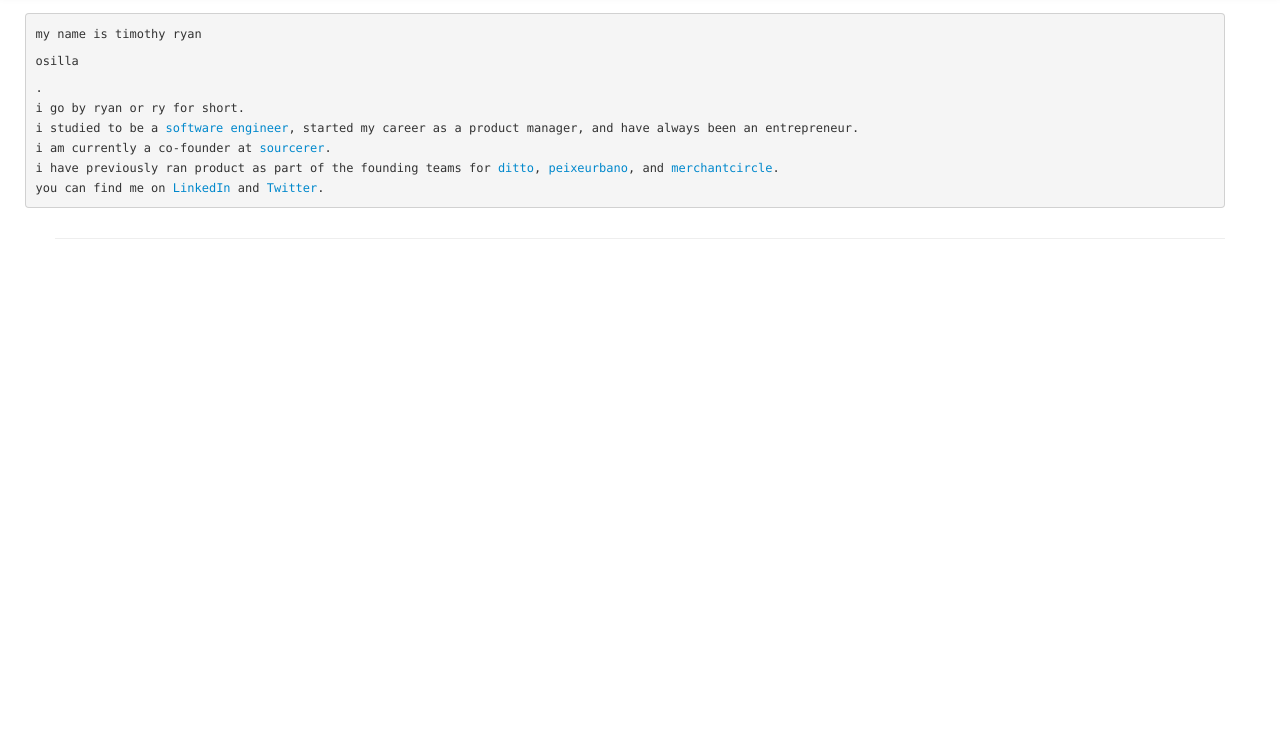
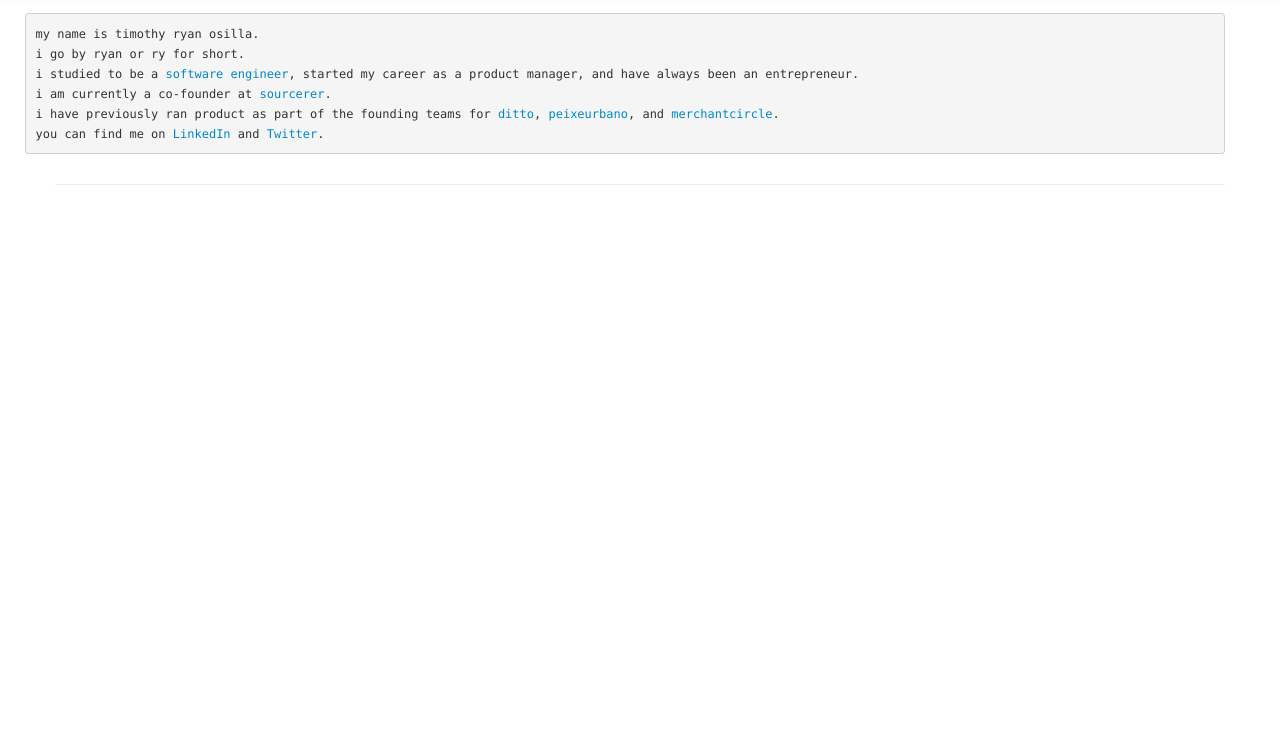
Before and after one commit to osilla/osilla.github.io, a plain HTML site: page index.html in a window 1280 px wide. Shown: the part 47-800 px from the top of the page. Drawn offline with nearby package versions, Linux system fonts and the light colour scheme.

Commit message:
remove h1 inline

```diff
--- a/index.html
+++ b/index.html
@@ -71,7 +71,7 @@
 
 <div class="row">
   <div class="jumbotron">
-<pre><code>my name is <span itemprop="name">timothy ryan<h1 style="font-weight:normal;font-size:12px;line-height: normal;">osilla</h1></span>.
+<pre><code>my name is <span itemprop="name">timothy ryan osilla</span>.
 i go by <span itemprop="additionalName">ryan</span> or <span itemprop="additionalName">ry</span> for short.
 i studied to be a <a href="https://sourcerer.io/osilla">software engineer</a>, started my career as a product manager, and have always been an entrepreneur.
 i am currently a <span itemprop="disambiguatingDescription">co-founder at <a href="https://sourcerer.io/"><span itemprop="affiliation">sourcerer</span></a>.</span>
```
